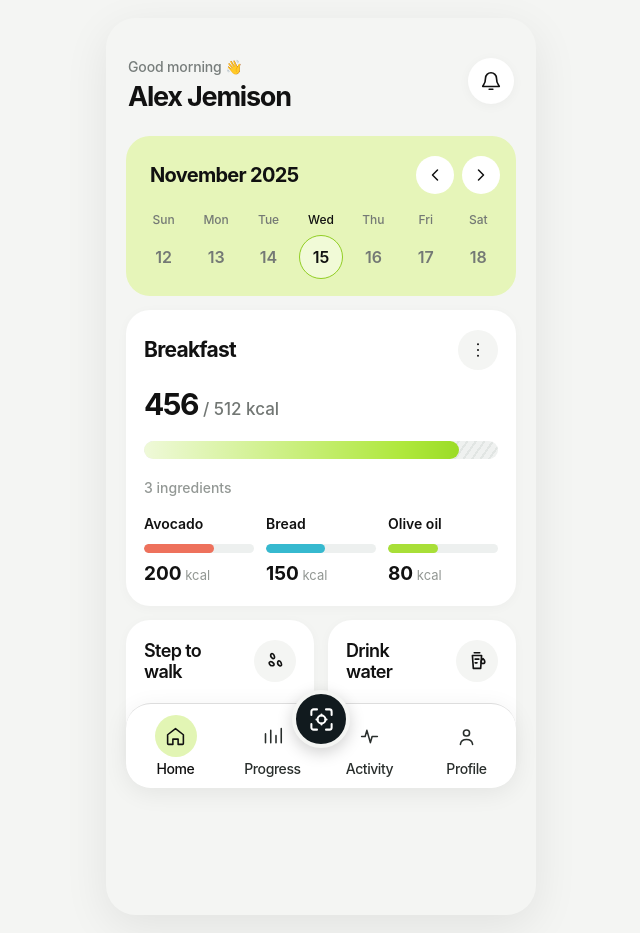
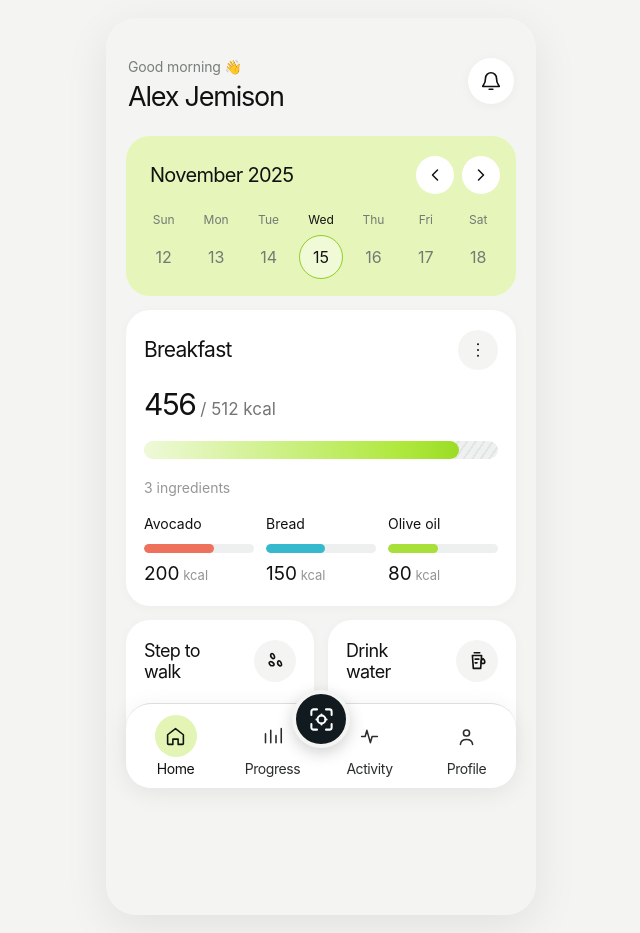
Before and after one commit to MexooOffical/CalTrack, a React (Vite) app: page / in a window 1280 px wide. Shown: the whole page, without its empty margins (319-959 px from the left). Built offline with nearby package versions, Linux system fonts and the light colour scheme.

Commit message:
Use regular font weight throughout CalSnap AI interface

```diff
--- a/src/app/app.css
+++ b/src/app/app.css
@@ -17,57 +17,57 @@ button:focus-visible { outline: 3px solid #9ecf32; outline-offset: 3px; }
 .app-shell { position: relative; width: min(100%, 430px); min-height: 100dvh; margin: 0 auto; padding: max(28px, env(safe-area-inset-top)) 20px calc(34px + env(safe-area-inset-bottom)); overflow-x: clip; }
 
 .header { display: flex; align-items: flex-start; justify-content: space-between; padding: 12px 2px 24px; }
-.greeting { margin: 0 0 7px; color: #777d7b; font-size: 14px; font-weight: 500; letter-spacing: -.01em; }
+.greeting { margin: 0 0 7px; color: #777d7b; font-size: 14px; font-weight: 400; letter-spacing: -.01em; }
 h1, h2, p { margin-top: 0; }
-h1 { margin-bottom: 0; font-size: 27px; line-height: 1.1; letter-spacing: -.045em; font-weight: 650; }
-h2 { margin-bottom: 0; letter-spacing: -.035em; }
+h1 { margin-bottom: 0; font-size: 27px; line-height: 1.1; letter-spacing: -.045em; font-weight: 400; }
+h2 { margin-bottom: 0; letter-spacing: -.035em; font-weight: 400; }
 .icon-button, .round-button { display: grid; place-items: center; border: 0; color: #111; background: #fff; cursor: pointer; transition: transform 180ms ease, background 180ms ease; }
 .icon-button:active, .round-button:active, .scan-button:active, .nav-item:active { transform: scale(.95); }
 .notification-button { width: 46px; height: 46px; border-radius: 50%; box-shadow: 0 2px 12px rgb(0 0 0 / 4%); }
 
 .date-card { margin-bottom: 14px; padding: 20px 14px 17px; border-radius: 24px; background: #e6f5b9; }
 .date-card-topline { display: flex; align-items: center; justify-content: space-between; padding: 0 2px 18px 10px; }
-.date-card h2 { font-size: 20px; font-weight: 650; }
+.date-card h2 { font-size: 20px; font-weight: 400; }
 .date-arrows { display: flex; gap: 8px; }
 .round-button { width: 38px; height: 38px; border-radius: 50%; }
 .date-row { display: grid; grid-template-columns: repeat(7, 1fr); gap: 5px; }
-.date-item { min-width: 0; padding: 0; border: 0; color: #747975; background: transparent; cursor: pointer; }
-.date-item span { display: block; margin-bottom: 8px; font-size: 12px; font-weight: 550; }
-.date-item strong { display: grid; place-items: center; width: 44px; height: 44px; margin: 0 auto; border: 1px solid transparent; border-radius: 50%; font-size: 16px; font-weight: 600; }
+.date-item { min-width: 0; padding: 0; border: 0; color: #747975; background: transparent; cursor: pointer; font-weight: 400; }
+.date-item span { display: block; margin-bottom: 8px; font-size: 12px; font-weight: 400; }
+.date-item strong { display: grid; place-items: center; width: 44px; height: 44px; margin: 0 auto; border: 1px solid transparent; border-radius: 50%; font-size: 16px; font-weight: 400; }
 .date-item.selected { color: #111; }
 .date-item.selected strong { border-color: #91ce23; background: rgb(255 255 255 / 42%); }
 
 .meal-card, .activity-card { background: #fff; border-radius: 24px; box-shadow: 0 2px 12px rgb(0 0 0 / 3%); }
 .meal-card { position: relative; margin-bottom: 14px; padding: 20px 18px 21px; }
 .meal-heading { display: flex; align-items: center; justify-content: space-between; }
-.meal-heading h2 { font-size: 21px; font-weight: 650; }
+.meal-heading h2 { font-size: 21px; font-weight: 400; }
 .more-button { width: 40px; height: 40px; border-radius: 50%; background: #f4f5f3; }
 .menu-wrap { position: relative; }
 .action-menu { position: absolute; z-index: 3; top: 47px; right: 0; min-width: 150px; padding: 6px; border-radius: 14px; background: #fff; box-shadow: 0 8px 24px rgb(0 0 0 / 12%); }
-.action-menu button { display: block; width: 100%; padding: 9px 10px; border: 0; border-radius: 9px; color: #333; background: transparent; text-align: left; font-size: 12px; cursor: pointer; }
+.action-menu button { display: block; width: 100%; padding: 9px 10px; border: 0; border-radius: 9px; color: #333; background: transparent; text-align: left; font-size: 12px; font-weight: 400; cursor: pointer; }
 .action-menu button:hover { background: #f3f9e5; }
 .calorie-total { display: flex; align-items: baseline; gap: 5px; margin-top: 19px; }
-.calorie-total strong { font-size: 30px; line-height: 1; letter-spacing: -.05em; font-weight: 700; }
-.calorie-total span { color: #727774; font-size: 17px; font-weight: 500; }
+.calorie-total strong { font-size: 30px; line-height: 1; letter-spacing: -.05em; font-weight: 400; }
+.calorie-total span { color: #727774; font-size: 17px; font-weight: 400; }
 .calorie-bar { height: 18px; margin: 22px 0 20px; overflow: hidden; border-radius: 999px; background: repeating-linear-gradient(125deg, #eff1f0 0, #eff1f0 5px, #e1e5e3 5px, #e1e5e3 7px); }
 .calorie-bar span { display: block; height: 100%; border-radius: inherit; background: linear-gradient(90deg, #eff9d9 0%, #afe83c 82%, #9bdc26 100%); }
-.ingredient-label { margin: 0 0 19px; color: #939895; font-size: 14px; font-weight: 500; }
+.ingredient-label { margin: 0 0 19px; color: #939895; font-size: 14px; font-weight: 400; }
 .ingredients { display: grid; grid-template-columns: repeat(3, 1fr); gap: 12px; }
-.ingredient strong { display: block; margin-bottom: 12px; font-size: 14px; font-weight: 600; white-space: nowrap; }
+.ingredient strong { display: block; margin-bottom: 12px; font-size: 14px; font-weight: 400; white-space: nowrap; }
 .ingredient-bar { height: 9px; overflow: hidden; border-radius: 999px; background: #edf0ef; }
 .ingredient-bar span { display: block; height: 100%; border-radius: inherit; }
 .ingredient-bar.coral span { background: #ee715c; }.ingredient-bar.cyan span { background: #36b9cf; }.ingredient-bar.lime span { background: #a8df38; }
-.ingredient p { margin: 9px 0 0; color: #929793; font-size: 13px; }.ingredient p b { color: #111; font-size: 19px; font-weight: 650; }
+.ingredient p { margin: 9px 0 0; color: #929793; font-size: 13px; font-weight: 400; }.ingredient p b { color: #111; font-size: 19px; font-weight: 400; }
 
 .activity-grid { display: grid; grid-template-columns: 1fr 1fr; gap: 14px; }
 .activity-card { min-height: 157px; padding: 20px 18px 17px; }
-.activity-top { display: flex; align-items: flex-start; justify-content: space-between; gap: 6px; }.activity-card h2 { font-size: 18px; line-height: 1.18; font-weight: 600; }
-.activity-icon { display: grid; place-items: center; flex: 0 0 42px; width: 42px; height: 42px; border-radius: 50%; background: #f4f5f3; }.activity-value { margin: 27px 0 0; font-size: 32px; line-height: 1; letter-spacing: -.06em; font-weight: 700; white-space: nowrap; }.activity-value small { color: #898f8c; font-size: 14px; letter-spacing: -.02em; font-weight: 500; }
+.activity-top { display: flex; align-items: flex-start; justify-content: space-between; gap: 6px; }.activity-card h2 { font-size: 18px; line-height: 1.18; font-weight: 400; }
+.activity-icon { display: grid; place-items: center; flex: 0 0 42px; width: 42px; height: 42px; border-radius: 50%; background: #f4f5f3; }.activity-value { margin: 27px 0 0; font-size: 32px; line-height: 1; letter-spacing: -.06em; font-weight: 400; white-space: nowrap; }.activity-value small { color: #898f8c; font-size: 14px; letter-spacing: -.02em; font-weight: 400; }
 
-.bottom-space { height: 104px; }.bottom-nav { position: fixed; z-index: 5; bottom: max(12px, env(safe-area-inset-bottom)); left: 50%; display: flex; align-items: center; justify-content: space-around; width: min(calc(100% - 40px), 390px); min-height: 76px; padding: 8px 8px; transform: translateX(-50%); border-radius: 25px; background: #fff; box-shadow: 0 5px 24px rgb(0 0 0 / 7%); }.nav-item { display: grid; place-items: center; gap: 3px; width: 64px; padding: 3px 0; border: 0; color: #292e2c; background: transparent; cursor: pointer; font-size: 9px; font-weight: 550; }.nav-icon { display: grid; place-items: center; width: 42px; height: 42px; border-radius: 50%; }.nav-item.active .nav-icon { background: #e2f5b4; }
+.bottom-space { height: 104px; }.bottom-nav { position: fixed; z-index: 5; bottom: max(12px, env(safe-area-inset-bottom)); left: 50%; display: flex; align-items: center; justify-content: space-around; width: min(calc(100% - 40px), 390px); min-height: 76px; padding: 8px 8px; transform: translateX(-50%); border-radius: 25px; background: #fff; box-shadow: 0 5px 24px rgb(0 0 0 / 7%); }.nav-item { display: grid; place-items: center; gap: 3px; width: 64px; padding: 3px 0; border: 0; color: #292e2c; background: transparent; cursor: pointer; font-size: 9px; font-weight: 400; }.nav-icon { display: grid; place-items: center; width: 42px; height: 42px; border-radius: 50%; }.nav-item.active .nav-icon { background: #e2f5b4; }
 .scan-button { position: fixed; z-index: 6; bottom: max(52px, calc(40px + env(safe-area-inset-bottom))); left: 50%; display: grid; place-items: center; width: 58px; height: 58px; transform: translateX(-50%); border: 4px solid #f4f5f3; border-radius: 50%; color: #fff; background: #111a1e; box-shadow: 0 5px 16px rgb(0 0 0 / 18%); cursor: pointer; transition: transform 180ms ease; }.scan-button:active { transform: translateX(-50%) scale(.95); }
 
-.scan-overlay { position: fixed; z-index: 10; inset: 0; display: grid; place-items: end center; padding: 20px; background: rgb(17 17 17 / 35%); }.scan-sheet { position: relative; width: min(100%, 390px); padding: 28px 24px 24px; border-radius: 28px; background: #fff; box-shadow: 0 -4px 30px rgb(0 0 0 / 14%); }.close-button { position: absolute; top: 16px; right: 16px; display: grid; place-items: center; width: 34px; height: 34px; border: 0; border-radius: 50%; background: #f4f5f3; cursor: pointer; }.scan-mark { display: grid; place-items: center; width: 60px; height: 60px; margin-bottom: 20px; border-radius: 19px; color: #111; background: #e6f5b9; }.eyebrow { margin-bottom: 7px; color: #7a817e; font-size: 12px; font-weight: 650; letter-spacing: .08em; text-transform: uppercase; }.scan-sheet h2 { margin-bottom: 9px; font-size: 25px; }.scan-sheet p:not(.eyebrow) { max-width: 290px; margin-bottom: 20px; color: #747a77; font-size: 14px; line-height: 1.5; }.primary-button { width: 100%; padding: 14px; border: 0; border-radius: 14px; color: #111; background: #b9e84a; font-weight: 650; cursor: pointer; }
+.scan-overlay { position: fixed; z-index: 10; inset: 0; display: grid; place-items: end center; padding: 20px; background: rgb(17 17 17 / 35%); }.scan-sheet { position: relative; width: min(100%, 390px); padding: 28px 24px 24px; border-radius: 28px; background: #fff; box-shadow: 0 -4px 30px rgb(0 0 0 / 14%); }.close-button { position: absolute; top: 16px; right: 16px; display: grid; place-items: center; width: 34px; height: 34px; border: 0; border-radius: 50%; background: #f4f5f3; cursor: pointer; }.scan-mark { display: grid; place-items: center; width: 60px; height: 60px; margin-bottom: 20px; border-radius: 19px; color: #111; background: #e6f5b9; }.eyebrow { margin-bottom: 7px; color: #7a817e; font-size: 12px; font-weight: 400; letter-spacing: .08em; text-transform: uppercase; }.scan-sheet h2 { margin-bottom: 9px; font-size: 25px; font-weight: 400; }.scan-sheet p:not(.eyebrow) { max-width: 290px; margin-bottom: 20px; color: #747a77; font-size: 14px; line-height: 1.5; font-weight: 400; }.primary-button { width: 100%; padding: 14px; border: 0; border-radius: 14px; color: #111; background: #b9e84a; font-weight: 400; cursor: pointer; }
 
 @media (min-width: 600px) { .app-canvas { padding: 18px 0; }.app-shell { min-height: calc(100dvh - 36px); border-radius: 30px; box-shadow: 0 12px 45px rgb(0 0 0 / 8%); } }
 @media (max-width: 370px) { .app-shell { padding-left: 16px; padding-right: 16px; }.date-card { padding-left: 9px; padding-right: 9px; }.date-item strong { width: 40px; height: 40px; }.activity-card { padding-left: 14px; padding-right: 14px; }.activity-value { font-size: 29px; } }
```
